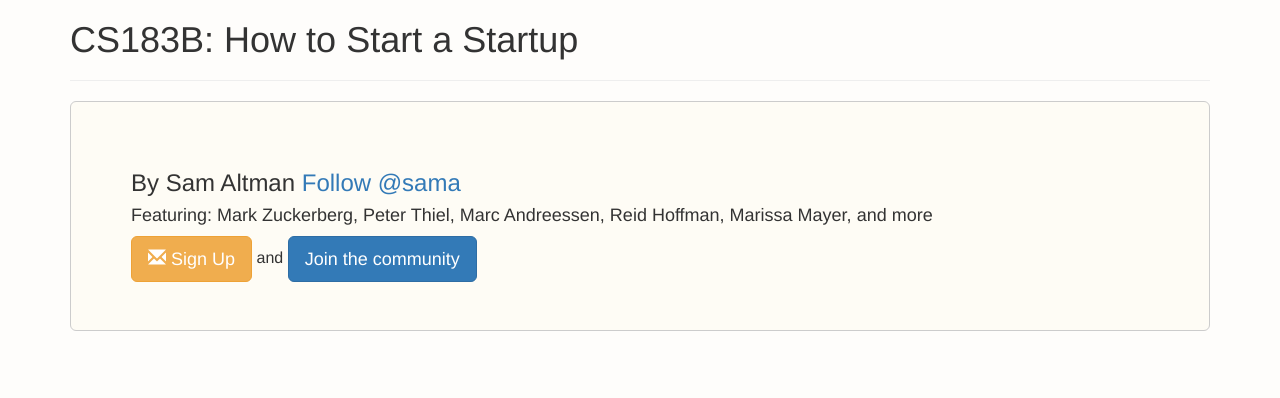
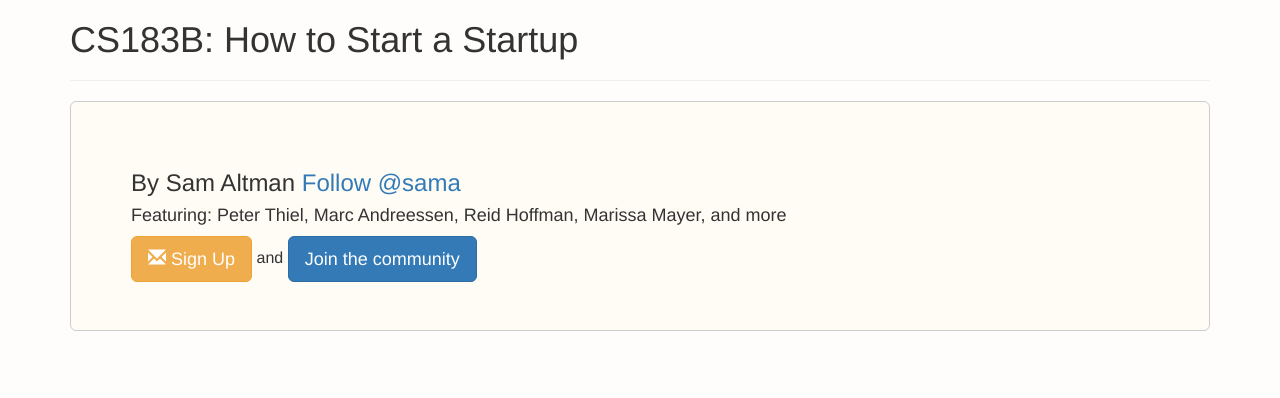
Before and after one commit to potluck/cs183b-bootstrap, a Jekyll site: the page built from index.md, in a window 1280 px wide. Shown: the top 398 px of the page. Built offline with Jekyll 4.4.1, drawn with Linux system fonts in a browser that asks for light colours; nearby versions of some CDN libraries; library files that are not in the unit come from our copies; comment, search, counter and statistics services are not loaded; a file with an impossible date is left out.

Commit message:
removed zuck

```diff
--- a/index.md
+++ b/index.md
@@ -8,7 +8,7 @@
     By Sam Altman <a href="https://twitter.com/sama" class="twitter-follow-button" data-show-count="false" data-show-screen-name="false">Follow @sama</a>
   </h3>
   <div class="fb-follow" data-href="https://www.facebook.com/sama" data-colorscheme="light" data-layout="button" data-show-faces="true"></div>
-  <h4>Featuring: Mark Zuckerberg, Peter Thiel, Marc Andreessen, Reid Hoffman, Marissa Mayer, and more</h4>
+  <h4>Featuring: Peter Thiel, Marc Andreessen, Reid Hoffman, Marissa Mayer, and more</h4>
   <button class="btn btn-warning btn-lg"><span class="glyphicon glyphicon-envelope"></span>  Sign Up</button> and <button class="btn btn-primary btn-lg"> Join the community </button>
 </div>
 <div class="row">
```
Also changed, not shown: 1 other file.
